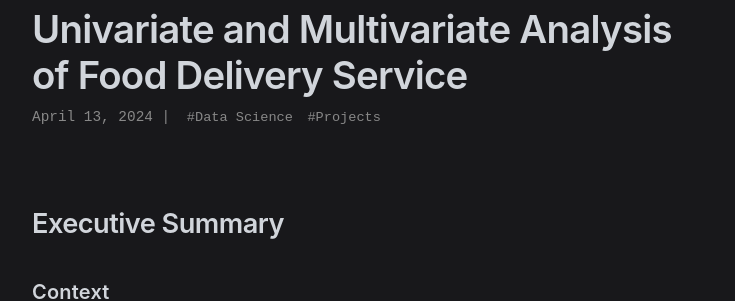
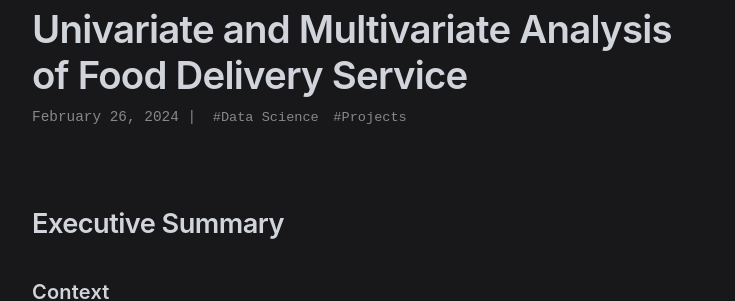
Before and after one commit to JNPyles/JNPyles.github.io, a Jekyll site: the page built from _posts/2024/2024-02-26-Univariate-Multivariate-Analysis-Food-Delivery.md, in a window 1280 px wide and 900 px high. Shown: the part 122-423 px from the top of the window, without its empty margins (272-1007 px from the left). Built offline with Jekyll 4.4.1, drawn with Linux system fonts in a browser that asks for light colours; nearby versions of some CDN libraries.

Commit message:
Update 2024-02-26-Univariate-Multivariate-Analysis-Food-Delivery.md

```diff
--- a/_posts/2024/2024-02-26-Univariate-Multivariate-Analysis-Food-Delivery.md
+++ b/_posts/2024/2024-02-26-Univariate-Multivariate-Analysis-Food-Delivery.md
@@ -1,6 +1,6 @@
 ---
 title: "Univariate and Multivariate Analysis of Food Delivery Service"
-date: 2024-04-13
+date: 2024-02-26
 tags: [Data Science, Projects]
 ---
 ## Executive Summary
```
